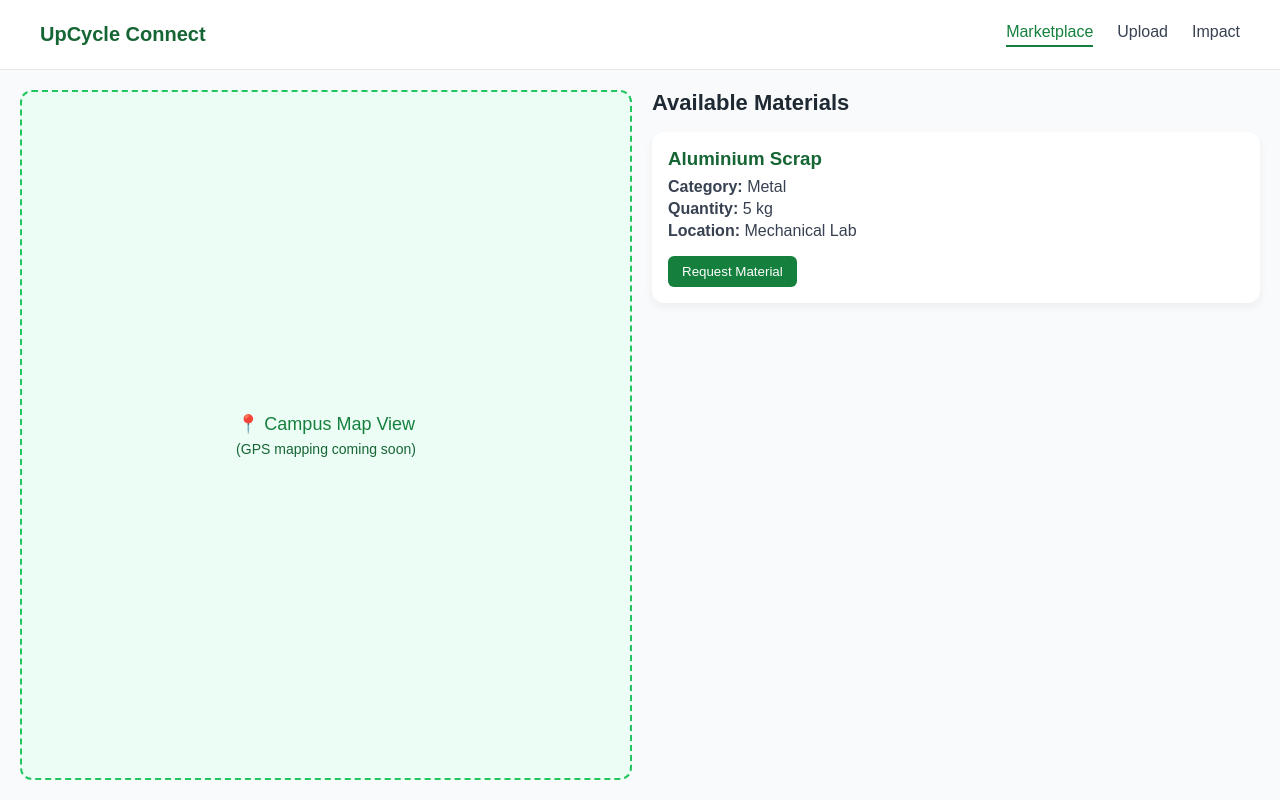
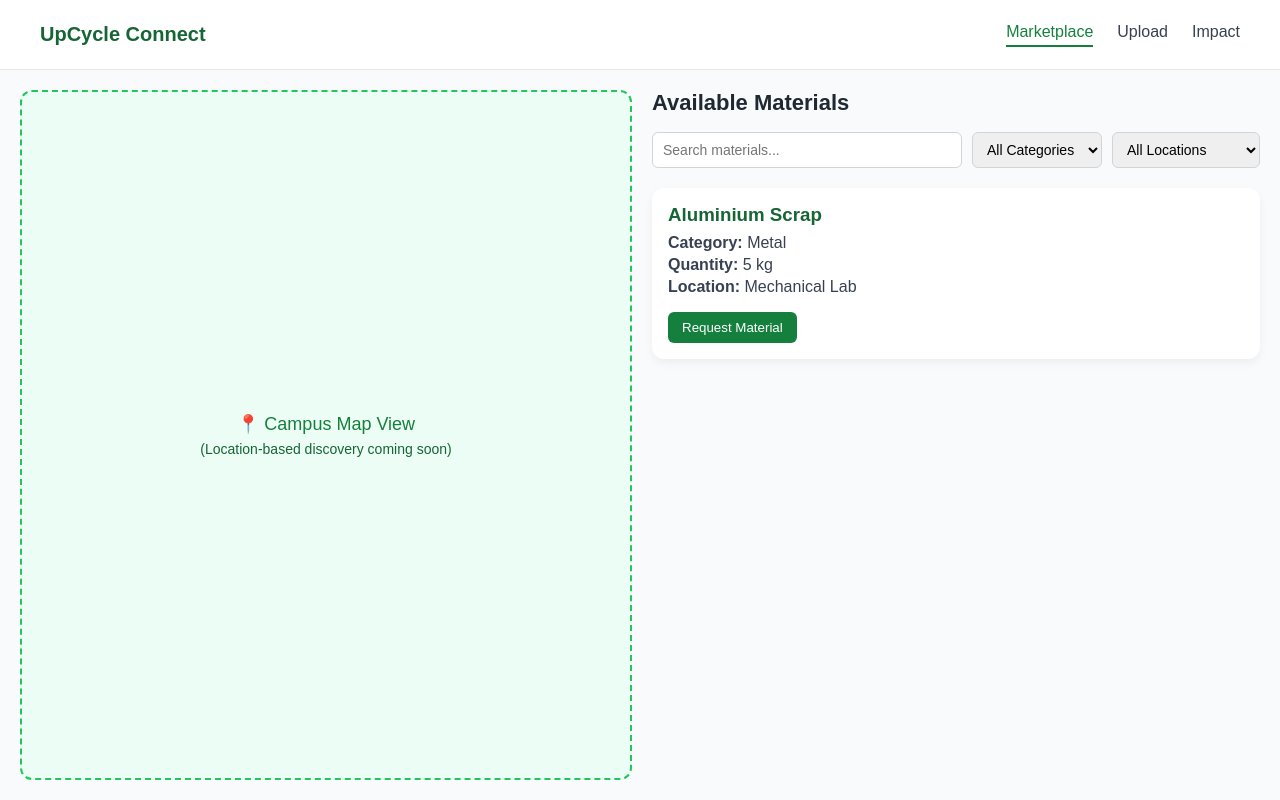
Before and after one commit to Gaurang-01/dsa, a React (Vite) app: page /marketplace in a window 1280 px wide. Built offline with nearby package versions, Linux system fonts and the light colour scheme.

Commit message:
images-added

```diff
--- a/src/pages/Landing/Landing.jsx
+++ b/src/pages/Landing/Landing.jsx
@@ -1,7 +1,7 @@
 import Navbar from "../../components/Navbar/Navbar";
 import "./Landing.css";
 import recycle from "../../assets/recycle-logo.jpg"
-
+import innovation from "../../assets/kid-innovation.jpeg"
 function Landing() {
   return (
     <>
@@ -151,7 +151,7 @@ function Landing() {
 
           <div className="impact-card">
             <img
-              src="https://illustrations.popsy.co/green/innovation.svg"
+              src={innovation}
               alt="Innovation"
             />
             <h3>Innovation Enablement</h3>
--- a/src/pages/Marketplace/Marketplace.css
+++ b/src/pages/Marketplace/Marketplace.css
@@ -65,3 +65,27 @@
 .request-btn:hover {
   background: #166534;
 }
+/* FILTER BAR */
+.filter-bar {
+  display: flex;
+  gap: 10px;
+  margin-bottom: 20px;
+}
+
+.filter-bar input,
+.filter-bar select {
+  padding: 8px 10px;
+  border-radius: 6px;
+  border: 1px solid #d1d5db;
+  font-size: 14px;
+}
+
+.filter-bar input {
+  flex: 1;
+}
+
+/* NO RESULTS */
+.no-results {
+  margin-top: 20px;
+  color: #6b7280;
+}
--- a/src/pages/Marketplace/Marketplace.jsx
+++ b/src/pages/Marketplace/Marketplace.jsx
@@ -1,4 +1,4 @@
-import { useContext } from "react";
+import { useContext, useState } from "react";
 import Navbar from "../../components/Navbar/Navbar";
 import { MaterialContext } from "../../context/MaterialContext";
 import "./Marketplace.css";
@@ -6,23 +6,82 @@ import "./Marketplace.css";
 function Marketplace() {
   const { materials } = useContext(MaterialContext);
 
+  const [search, setSearch] = useState("");
+  const [category, setCategory] = useState("All");
+  const [location, setLocation] = useState("All");
+
+  // FILTER LOGIC
+  const filteredMaterials = materials.filter((item) => {
+    const matchesSearch = item.name
+      .toLowerCase()
+      .includes(search.toLowerCase());
+
+    const matchesCategory =
+      category === "All" || item.category === category;
+
+    const matchesLocation =
+      location === "All" || item.location === location;
+
+    return matchesSearch && matchesCategory && matchesLocation;
+  });
+
   return (
     <>
       <Navbar />
 
       <div className="marketplace">
-        {/* Map Section */}
+        {/* LEFT: MAP PLACEHOLDER */}
         <div className="map-section">
           <p>📍 Campus Map View</p>
-          <span>(GPS mapping coming soon)</span>
+          <span>(Location-based discovery coming soon)</span>
         </div>
 
-        {/* Materials List */}
+        {/* RIGHT: MATERIAL LIST */}
         <div className="materials-section">
           <h2>Available Materials</h2>
 
-          {materials.map((item) => (
+          {/* SEARCH + FILTER BAR */}
+          <div className="filter-bar">
+            <input
+              type="text"
+              placeholder="Search materials..."
+              value={search}
+              onChange={(e) => setSearch(e.target.value)}
+            />
+
+            <select
+              value={category}
+              onChange={(e) => setCategory(e.target.value)}
+            >
+              <option value="All">All Categories</option>
+              <option value="Metal">Metal</option>
+              <option value="Plastic">Plastic</option>
+              <option value="Electronics">Electronics</option>
+              <option value="Chemical">Chemical</option>
+              <option value="Wood">Wood</option>
+            </select>
+
+            <select
+              value={location}
+              onChange={(e) => setLocation(e.target.value)}
+            >
+              <option value="All">All Locations</option>
+              <option value="Mechanical Lab">Mechanical Lab</option>
+              <option value="Chemistry Lab">Chemistry Lab</option>
+              <option value="Electronics Lab">Electronics Lab</option>
+              <option value="Uploaded by Lab">Uploaded by Lab</option>
+            </select>
+          </div>
+
+          {/* MATERIAL CARDS */}
+          {filteredMaterials.length === 0 && (
+            <p className="no-results">No materials found.</p>
+          )}
+
+          {filteredMaterials.map((item) => (
             <div className="material-card" key={item.id}>
+              {item.image && <img src={item.image} alt="" />}
+
               <h3>{item.name}</h3>
 
               <p>
```
Also changed, not shown: src/assets/kid-innovation.jpeg (added), src/assets/recycling_worker.jpeg (added).
